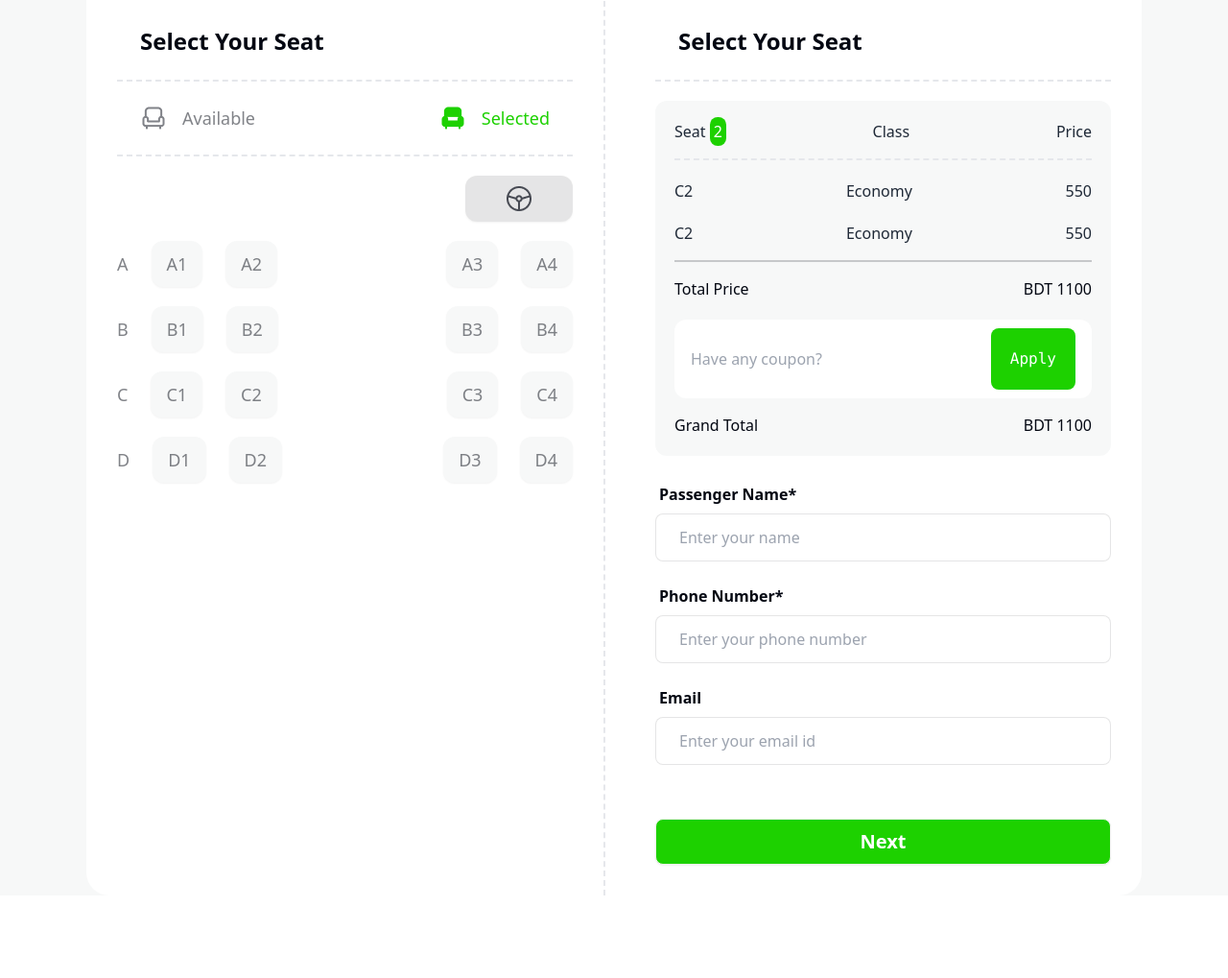
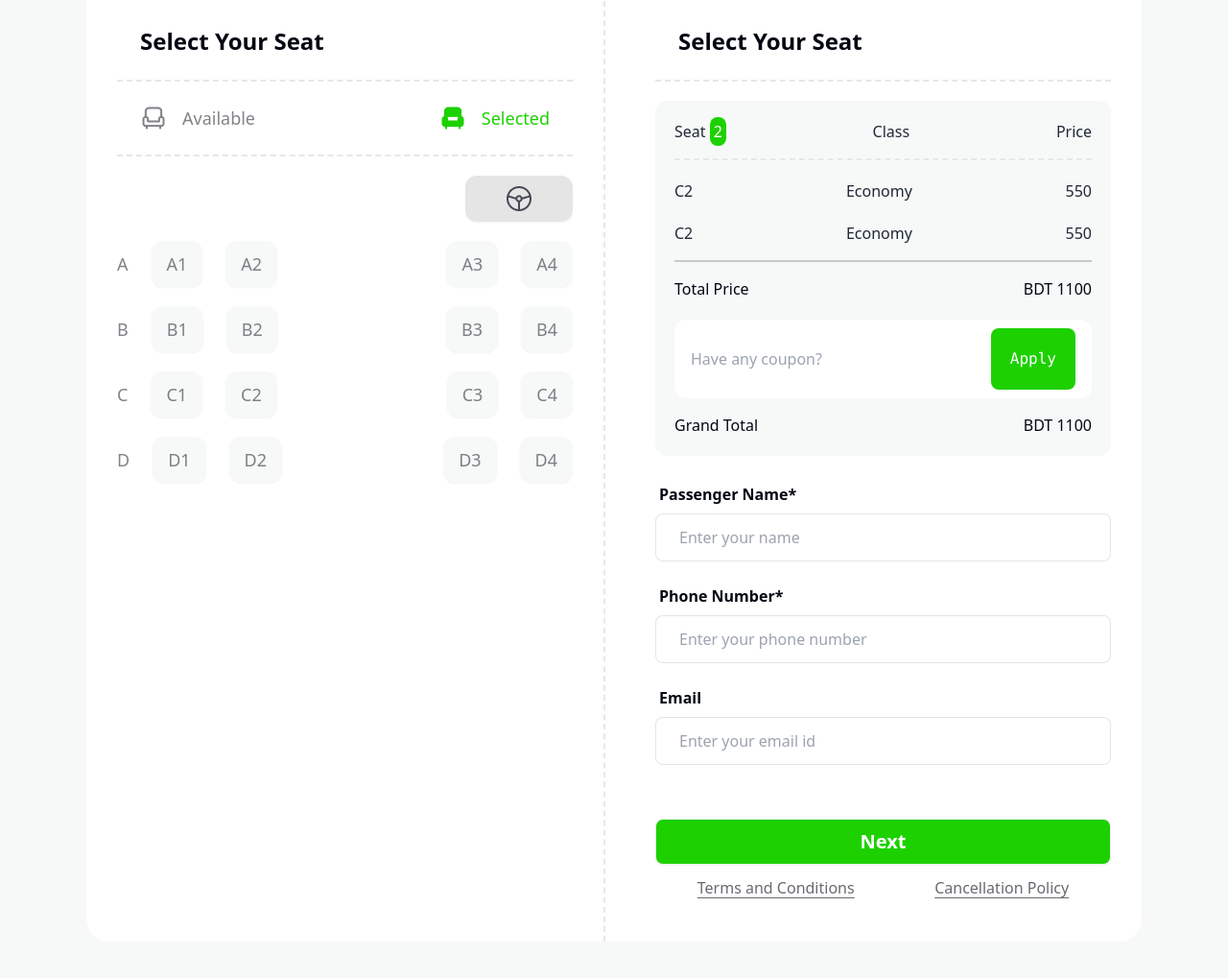
Before and after one commit to adnan2508/smart-ticketing, a plain HTML site: page index.html in a window 1280 px wide. Shown: the part 2415-3434 px from the top of the page at 96% size. Before the commit the page ends 3348 px from the top, so only its background shows below. Drawn offline with nearby package versions, Linux system fonts and the light colour scheme.

Commit message:
main done

```diff
--- a/index.html
+++ b/index.html
@@ -210,7 +210,7 @@
         </div>
 
         <!-- Seat selection section -->
-        <div class="flex flex-col gap-5 w-11/12 h-auto bg-[#FFFFFF] rounded-3xl lg:flex-row">
+        <div class="flex flex-col gap-5 w-11/12 h-auto mb-32  bg-[#FFFFFF] rounded-3xl lg:flex-row">
 
           <!-- Left part -->
           <div class="flex-1 border-dashed border-r-2 p-8">
@@ -379,6 +379,10 @@
               <button class="btn text-white text-xl bg-[#1DD100] font-extrabold mt-10">Next</button>
             </div>
 
+            <div class="flex justify-around items-center gap-5	p-3">
+              <p class="underline underline-offset-4 decoration-[#03071299] text-[#03071299] font-normal text-base">Terms and Conditions</p>
+              <p class="underline underline-offset-4 decoration-[#03071299] text-[#03071299] font-normal text-base">Cancellation Policy</p>
+            </div>
 
           </div>
         </div>
```
